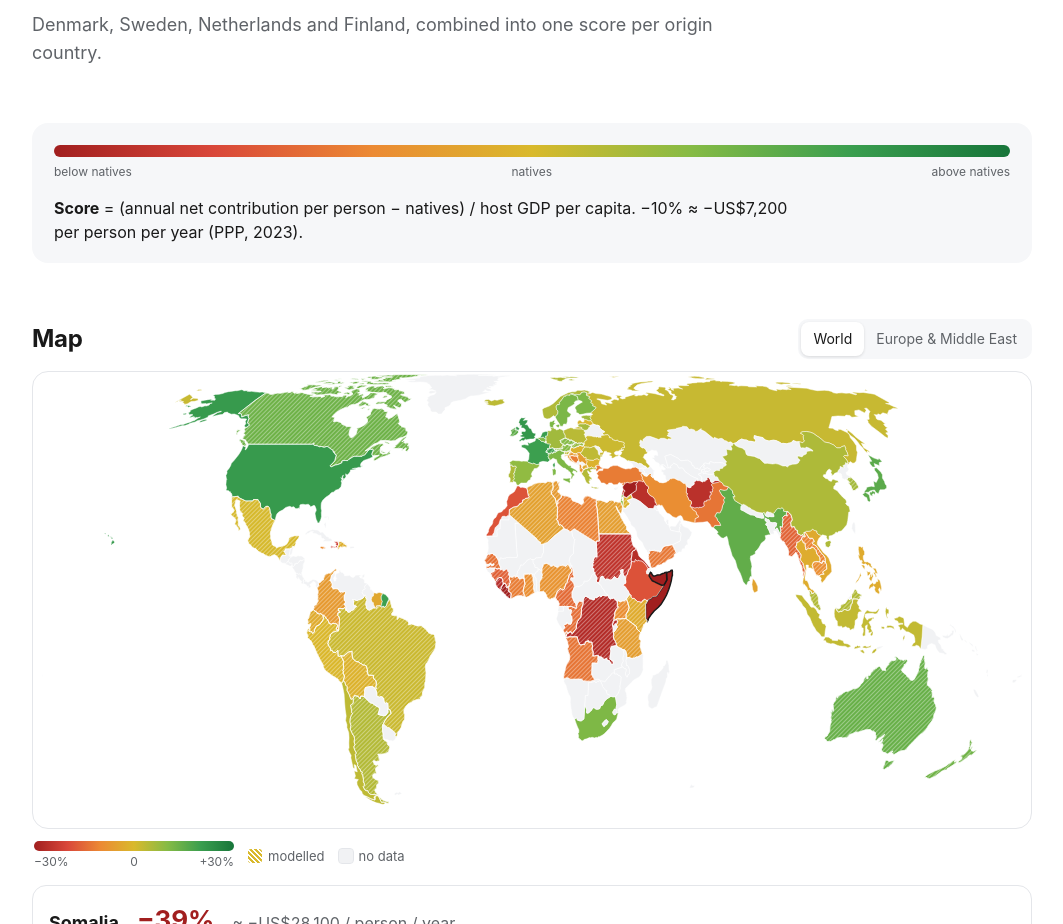
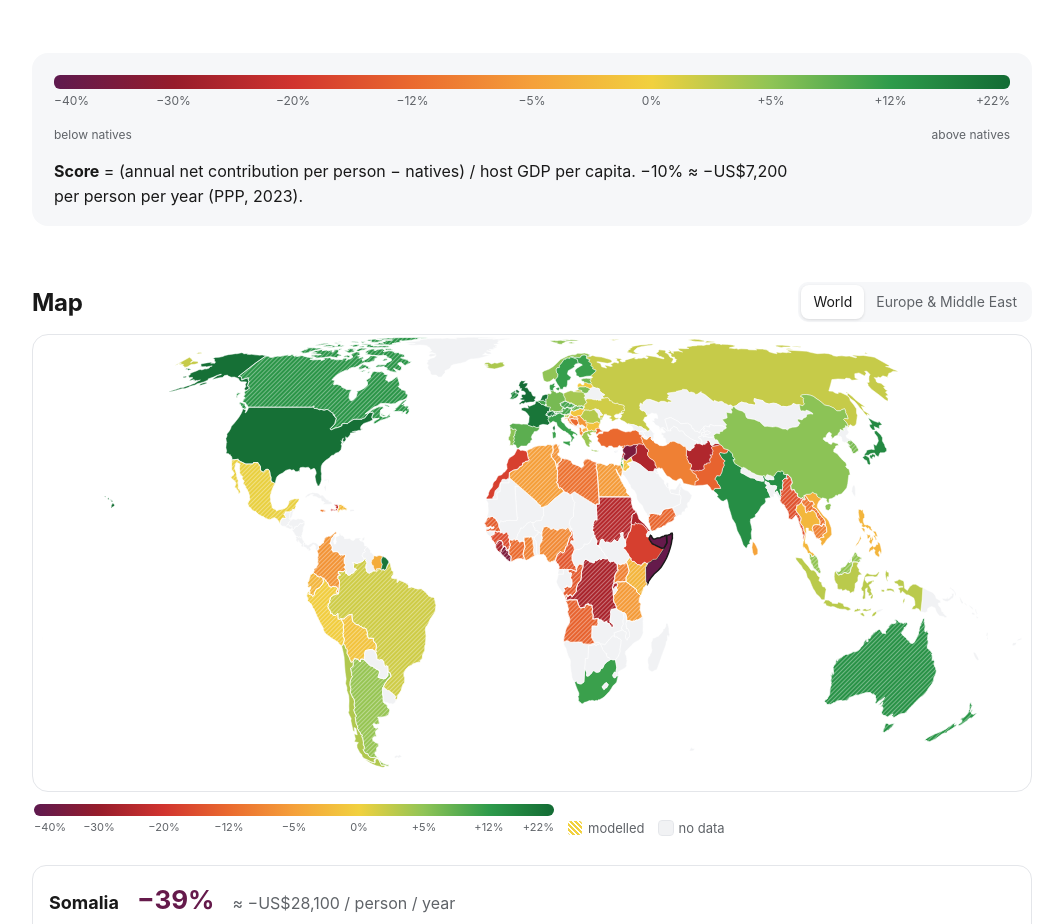
Before and after one commit to cningham/net_cost, a plain HTML site: page index.html in a window 1280 px wide. Shown: the part 208-1132 px from the top of the page, without its empty margins (108-1171 px from the left). Drawn offline with Linux system fonts and the light colour scheme.

Commit message:
Temperature colour scale anchored on real values; drop subtitles (#9)
Nine-stop scale (dark green, green, light green, yellow, orange, red-orange,
red, dark red, purple) anchored on data values: crime x0.25..x5 (log),
fiscal -40%..+22%. Segmented legends with value labels. Pooled heatmap cells
hatched instead of faded. Subtitle lines removed on both tabs. Assets v=8.


Claude-Session: https://claude.ai/code/session_01BrvpSSc9eDE7cnYSwWLQo6

Co-authored-by: Claude <noreply@anthropic.com>

```diff
--- a/app.js
+++ b/app.js
@@ -11,9 +11,10 @@ $('usd10').textContent=(Math.round(D.avg_usd*0.1/100)*100).toLocaleString('en-US
 const HOST={DNK:'Denmark',SWE:'Sweden',FIN:'Finland',NLD:'Netherlands'};
 
 // continuous green (above natives) -> red (below natives)
-const tOf=v=>.5-v/60;
-const colorOf=v=>PAL.col(tOf(v));
-const inkOf=v=>PAL.ink(tOf(v));
+const SC=PAL.scale([-40,-30,-20,-12,-5,0,5,12,22],'high',false);
+const colorOf=v=>SC.col(v);
+const inkOf=v=>SC.ink(v);
+const pfmt=a=>(a>0?'+':a<0?'−':'')+Math.abs(a)+'%';
 const tip=$('tip');
 function showTip(e,html){tip.innerHTML=html;tip.hidden=false;const w=tip.offsetWidth;let x=e.clientX+14;if(x+w>innerWidth-8)x=e.clientX-w-14;tip.style.left=x+'px';tip.style.top=(e.clientY+14)+'px'}
 function hideTip(){tip.hidden=true}
@@ -48,8 +49,8 @@ function drawMap(){
 }
 function select(o){selIso=o.iso;map.querySelectorAll('path.sel').forEach(p=>p.classList.remove('sel'));map.querySelectorAll(`path[data-iso="${o.iso}"]`).forEach(p=>p.classList.add('sel'));detail(o)}
 function legend(){
- $('legend').innerHTML=`<span class="gbar"><b style="background:${PAL.grad(true)}"></b><span class="gl"><span>−30%</span><span>0</span><span>+30%</span></span></span>`+
- `<span><i style="background:repeating-linear-gradient(45deg,${PAL.col(.5)} 0 2px,rgba(255,255,255,.75) 2px 3.5px)"></i>modelled</span><span><i style="background:${css('--nodata')};outline:1px solid ${css('--line')}"></i>no data</span>`;
+ $('legend').innerHTML=`<div class="tscale">${SC.bar(pfmt)}</div>`+
+ `<span><i style="background:repeating-linear-gradient(45deg,${SC.col(0)} 0 2px,rgba(255,255,255,.75) 2px 3.5px)"></i>modelled</span><span><i style="background:${css('--nodata')};outline:1px solid ${css('--line')}"></i>no data</span>`;
 }
 document.querySelectorAll('#tab-fiscal .seg button').forEach(b=>b.addEventListener('click',()=>{
  document.querySelectorAll('#tab-fiscal .seg button').forEach(x=>x.classList.toggle('on',x===b));
@@ -101,7 +102,7 @@ function bubble(){
  let x=narrow?4:L+6;const sy=narrow?24:30;const lt=el('text',{x,y:sy+4,style:`fill:${css('--ink-2')}`},svg);lt.textContent=narrow?'Immigrants:':'Immigrants (DK+SE+NL+FI):';x+=narrow?72:170;
  [[20000,'20k'],[100000,'100k'],[400000,'400k']].forEach(s=>{const r=rr(s[0]);el('circle',{cx:x+r,cy:sy,r,fill:'none',stroke:css('--ink-2')},svg);const t=el('text',{x:x+2*r+5,y:sy+4},svg);t.textContent=s[1];x+=2*r+(narrow?34:44)});
 }
-function all(){drawMap();legend();list();bubble();document.querySelectorAll('#tab-fiscal .scale-bar').forEach(b=>b.style.background=PAL.grad(true))}
+function all(){drawMap();legend();list();bubble();document.querySelectorAll('#tab-fiscal .scale').forEach(b=>b.innerHTML=`<div class="tscale big">${SC.bar(pfmt)}</div><div class="scale-labels"><span>below natives</span><span>above natives</span></div>`)}
 all();select(byIso['SOM']);
 let rt;addEventListener('resize',()=>{clearTimeout(rt);rt=setTimeout(bubble,150)});
 matchMedia('(prefers-color-scheme: dark)').addEventListener('change',()=>{all();if(selIso)select(byIso[selIso])});
--- a/crime.js
+++ b/crime.js
@@ -12,10 +12,10 @@ let crime='ALL',selIso=null,drawn=false;
 const isEst=o=>o.hd===0;
 const fmt=v=>v>=10?v.toFixed(0):String(+v.toFixed(2));
 const fx=v=>'×'+fmt(v);
-// continuous green (below natives) -> red (above natives), log scale: x0.25 -> green end, x4 -> red end
-const tOf=v=>.5+Math.log(v)/(2*Math.log(4));
-const colorOf=v=>PAL.col(tOf(v));
-const inkOf=v=>PAL.ink(tOf(v));
+const SC=PAL.scale([.25,.5,.8,1,1.3,1.7,2.5,3.5,5],'low',true);
+const colorOf=v=>SC.col(v);
+const inkOf=v=>SC.ink(v);
+const xfmt=a=>'×'+a;
 const tip=$('tip');
 function showTip(e,h){tip.innerHTML=h;tip.hidden=false;const w=tip.offsetWidth;let x=e.clientX+14;if(x+w>innerWidth-8)x=e.clientX-w-14;tip.style.left=x+'px';tip.style.top=(e.clientY+14)+'px'}
 function hideTip(){tip.hidden=true}
@@ -54,8 +54,8 @@ function drawMap(){
 }
 function select(o){selIso=o.iso;map.querySelectorAll('path.sel').forEach(p=>p.classList.remove('sel'));map.querySelectorAll(`path[data-iso="${o.iso}"]`).forEach(p=>p.classList.add('sel'));detail(o)}
 function legend(){
- $('c-legend').innerHTML=`<span class="gbar"><b style="background:${PAL.grad(false)}"></b><span class="gl"><span>×0.25</span><span>×1</span><span>×4</span></span></span>`+
- `<span><i style="background:repeating-linear-gradient(45deg,${PAL.col(.5)} 0 2px,rgba(255,255,255,.75) 2px 3.5px)"></i>modelled</span><span><i style="background:${css('--nodata')};outline:1px solid ${css('--line')}"></i>no data</span>`;
+ $('c-legend').innerHTML=`<div class="tscale">${SC.bar(xfmt)}</div>`+
+ `<span><i style="background:repeating-linear-gradient(45deg,${SC.col(1)} 0 2px,rgba(255,255,255,.75) 2px 3.5px)"></i>modelled</span><span><i style="background:${css('--nodata')};outline:1px solid ${css('--line')}"></i>no data</span>`;
 }
 $('c-zoom').querySelectorAll('button').forEach(b=>b.addEventListener('click',()=>{
  $('c-zoom').querySelectorAll('button').forEach(x=>x.classList.toggle('on',x===b));
@@ -79,7 +79,7 @@ function list(){
 }
 $('c-search').addEventListener('input',list);$('c-showEst').addEventListener('change',list);
 // heatmaps
-function cell(v,extra){return `<td style="background:${colorOf(v)};color:${PAL.textOn(tOf(v))}"${extra||''}>${fmt(v)}</td>`}
+function cell(v,extra){return `<td style="background:${colorOf(v)};color:${SC.text(v)}"${extra||''}>${fmt(v)}</td>`}
 function heat(){
  const all=$('c-heatAll').checked;let rows=O.filter(o=>!isEst(o)).sort((a,b)=>b.rr.ALL[0]-a.rr.ALL[0]);if(!all)rows=rows.slice(0,30);
  $('c-heat').innerHTML=`<thead><tr><th></th>${CR.map(c=>`<th>${c[1]}</th>`).join('')}</tr></thead><tbody>`+
@@ -108,7 +108,7 @@ function tables(){
  const T={no_DE:'Without Germany',convictions_only:'Convictions only (DK, NO, ES)',no_groups:'Without regional groups (FI, ES, Basque Country)'};
  $('c-sens').innerHTML='<thead><tr><th>Test</th><th>ρ</th></tr></thead><tbody>'+Object.entries(C.sens).map(([k,v])=>`<tr><td>${T[k]}</td><td>${v.toFixed(2)}</td></tr>`).join('')+'</tbody>';
 }
-function all(){document.querySelectorAll('#tab-crime .scale-bar').forEach(b=>b.style.background=PAL.grad(false));crimeSeg();drawMap();legend();list();heat();uk()}
+function all(){document.querySelectorAll('#tab-crime .scale').forEach(b=>b.innerHTML=`<div class="tscale big">${SC.bar(xfmt)}</div><div class="scale-labels"><span>below natives</span><span>above natives</span></div>`);crimeSeg();drawMap();legend();list();heat();uk()}
 function show(){if(!drawn){all();select(byIso['MAR']);drawn=true}}
 tables();
 // tabs
--- a/index.html
+++ b/index.html
@@ -6,7 +6,7 @@
 <title>Immigrants by country of origin: fiscal contribution and crime</title>
 <meta name="description" content="Immigrants by country of origin: net fiscal contribution (Denmark, Sweden, Netherlands, Finland) and recorded crime (nine official sources), combined with Bayesian models.">
 <link rel="stylesheet" href="vendor/katex/katex.min.css">
-<link rel="stylesheet" href="style.css?v=7">
+<link rel="stylesheet" href="style.css?v=8">
 </head>
 <body>
 <div class="viz-root">
@@ -17,7 +17,6 @@
 
 <header class="hero">
   <h1>Net fiscal contribution of immigrants by country of origin</h1>
-  <p class="lead">Denmark, Sweden, Netherlands and Finland, combined into one score per origin country.</p>
 </header>
 
 <section class="explain">
@@ -130,7 +129,6 @@
 <main id="tab-crime" class="tab" hidden>
 <header class="hero">
   <h1>Recorded crime of immigrants by country of origin</h1>
-  <p class="lead">Denmark, Norway, Finland, the Netherlands, Germany, Switzerland, Spain and the Basque Country, combined into one rate ratio per origin and crime type.</p>
 </header>
 
 <section class="explain">
@@ -174,7 +172,7 @@
     <h2>By crime type</h2>
     <label class="chk small"><input type="checkbox" id="c-heatAll"> all origins</label>
   </div>
-  <p class="muted small">Rate ratio vs natives. Sorted by all offences. Measured origins only. Faded: no data for that crime type, pooled from the others.</p>
+  <p class="muted small">Rate ratio vs natives. Sorted by all offences. Measured origins only. Hatched: no data for that crime type, pooled from the others.</p>
   <div class="heat-wrap"><table class="heat" id="c-heat"></table></div>
 </section>
 
@@ -271,11 +269,11 @@
 
 </div>
 <div id="tip" class="tip" hidden></div>
-<script src="palette.js?v=7"></script>
-<script src="data/site-data.js?v=7"></script>
-<script src="app.js?v=7"></script>
-<script src="data/crime-data.js?v=7"></script>
-<script src="crime.js?v=7"></script>
+<script src="palette.js?v=8"></script>
+<script src="data/site-data.js?v=8"></script>
+<script src="app.js?v=8"></script>
+<script src="data/crime-data.js?v=8"></script>
+<script src="crime.js?v=8"></script>
 <script defer src="vendor/katex/katex.min.js"></script>
 <script defer src="vendor/katex/auto-render.min.js" onload="document.querySelectorAll('.method').forEach(m=>renderMathInElement(m,{delimiters:[{left:'$$',right:'$$',display:true},{left:'\\(',right:'\\)',display:false}]}))"></script>
 </body>
--- a/palette.js
+++ b/palette.js
@@ -1,17 +1,22 @@
-// Continuous green (favourable) -> red (unfavourable) scale, no grey. t in [0,1].
+// Temperature-style scale: dark green (favourable) -> green -> yellow -> orange -> red -> dark red -> purple (unfavourable).
+// Each tab anchors the nine colours on real values, so steps across the data range stay distinct. No grey.
 (function(){
-const LIGHT=['#17753a','#3a9e4f','#86bb45','#d9b92c','#ec8a34','#d9473a','#a11f1f'];
-const DARK=['#2f9e57','#4fb662','#97c955','#e3c443','#f0954a','#e65a4c','#c13a33'];
+const LIGHT=['#136b34','#2e9b4b','#8fc456','#f1d13f','#f5a03a','#ea6a2f','#d1342f','#961c2b','#5e1a4f'];
+const DARK =['#1f8a45','#3cb25c','#9fd065','#f3d651','#f7a94c','#ef7840','#e04a42','#b8304a','#9a4688'];
 const dark=()=>matchMedia('(prefers-color-scheme: dark)').matches;
 const hex=h=>[1,3,5].map(i=>parseInt(h.slice(i,i+2),16));
 const toHex=a=>'#'+a.map(v=>Math.round(Math.max(0,Math.min(255,v))).toString(16).padStart(2,'0')).join('');
-function rgb(t){const S=(dark()?DARK:LIGHT).map(hex);t=Math.max(0,Math.min(1,t));const x=t*(S.length-1),i=Math.min(S.length-2,Math.floor(x)),f=x-i;return S[i].map((v,k)=>v+(S[i+1][k]-v)*f)}
 const lum=c=>{const l=c.map(v=>{v/=255;return v<=.03928?v/12.92:Math.pow((v+.055)/1.055,2.4)});return .2126*l[0]+.7152*l[1]+.0722*l[2]};
-window.PAL={
- col:t=>toHex(rgb(t)),
- // text/ink colour: darken in light mode so the yellow middle stays legible on white
- ink:t=>{const c=rgb(t);if(dark())return toHex(c);const L=lum(c),k=L>.3?.62:L>.18?.8:1;return toHex(c.map(v=>v*k))},
- textOn:t=>lum(rgb(t))>.33?'#191919':'#ffffff',
- grad:(rev)=>{const S=(dark()?DARK:LIGHT).slice();if(rev)S.reverse();return 'linear-gradient(90deg,'+S.join(',')+')'}
-};
+// anchors: 9 values in ascending order; good: 'low' if low values are favourable (crime), 'high' if high values are (fiscal); log: interpolate in log space
+window.PAL={scale(anchors,good,log){
+ const f=log?Math.log:x=>x, A=anchors.map(f);
+ const stops=()=>{const S=(dark()?DARK:LIGHT).map(hex);return good==='low'?S:S.slice().reverse()};
+ function rgb(v){const S=stops(),x=f(v);if(x<=A[0])return S[0];if(x>=A[8])return S[8];let i=0;while(x>A[i+1])i++;const k=(x-A[i])/(A[i+1]-A[i]);return S[i].map((c,j)=>c+(S[i+1][j]-c)*k)}
+ return {
+  col:v=>toHex(rgb(v)),
+  ink:v=>{const c=rgb(v);if(dark())return toHex(c);const L=lum(c),k=L>.45?.55:L>.25?.72:1;return toHex(c.map(x=>x*k))},
+  text:v=>lum(rgb(v))>.3?'#191919':'#ffffff',
+  // segmented bar: equal-width segments between anchors, value labels at each boundary
+  bar:(fmt)=>{const S=stops().map(toHex);return `<div class="tbar">${S.slice(0,8).map((c,i)=>`<b style="background:linear-gradient(90deg,${c},${S[i+1]})"></b>`).join('')}</div><div class="tlab">${anchors.map((a,i)=>`<span style="left:${i/8*100}%">${fmt(a)}</span>`).join('')}</div>`}
+ }}};
 })();
--- a/style.css
+++ b/style.css
@@ -105,7 +105,7 @@ details[open]>summary{margin-bottom:10px}
 .heat th{font-weight:600;color:var(--ink-2);padding:4px 6px;text-align:center;white-space:nowrap;font-size:12px}
 .heat tbody th{text-align:left;color:var(--ink);position:sticky;left:0;background:var(--surface);font-size:13px;max-width:190px;overflow:hidden;text-overflow:ellipsis}
 .heat td{text-align:center;padding:5px 4px;border-radius:4px;min-width:46px}
-.heat td.inf{opacity:.45}
+.heat td.inf{background-image:repeating-linear-gradient(45deg,rgba(255,255,255,.38) 0 2px,transparent 2px 6px);font-style:italic}
 #c-heat tbody tr{cursor:pointer}#c-heat tbody tr:hover th{text-decoration:underline}
 .method ul{padding-left:18px;max-width:820px}.method li{margin:4px 0}
 @media (max-width:720px){.minis{grid-template-columns:1fr}.tabs a{padding:7px 14px}.heat{font-size:12px}.heat td{min-width:40px}}
@@ -113,3 +113,12 @@ details[open]>summary{margin-bottom:10px}
 .legend .gbar{display:inline-flex;flex-direction:column;gap:2px;min-width:200px}
 .legend .gbar b{display:block;height:10px;border-radius:5px}
 .legend .gbar .gl{display:flex;justify-content:space-between;font-size:12px}
+.tscale{position:relative;min-width:260px;flex:1 1 320px;max-width:520px;padding-bottom:18px}
+.tscale .tbar{display:flex;height:12px;border-radius:6px;overflow:hidden}
+.tscale .tbar b{flex:1}
+.tscale .tlab{position:relative;height:14px;margin-top:3px}
+.tscale .tlab span{position:absolute;transform:translateX(-50%);font-size:11px;color:var(--ink-2);white-space:nowrap}
+.tscale .tlab span:first-child{transform:none}.tscale .tlab span:last-child{transform:translateX(-100%)}
+.tscale.big{max-width:none}.tscale.big .tbar{height:14px}.tscale.big .tlab span{font-size:12px}
+.explain .scale-labels{margin-top:2px}
+@media (max-width:720px){.tscale .tlab span:nth-child(even){display:none}.tscale{min-width:0;flex-basis:100%}}
```
